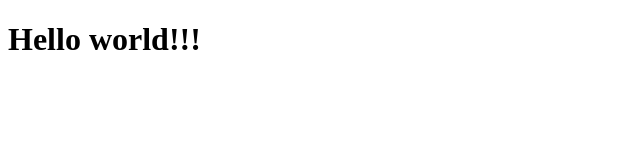
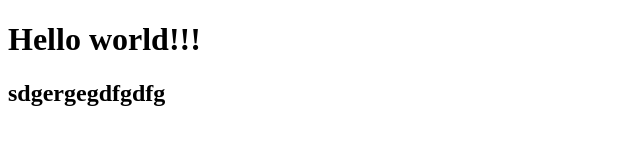
Before and after one commit to JackTrain/test-repo, a plain HTML site: page index.html in a window 1280 px wide. Shown: the whole page, without its empty margins (0-640 px from the left). Drawn offline with Linux system fonts and the light colour scheme.

Commit message:
Add files via upload

```diff
--- a/index.html
+++ b/index.html
@@ -7,6 +7,6 @@
 </head>
 <body>
     <h1>Hello world!!!</h1>
-    <h2></h2>
+    <h2>sdgergegdfgdfg</h2>
 </body>
 </html>
```
